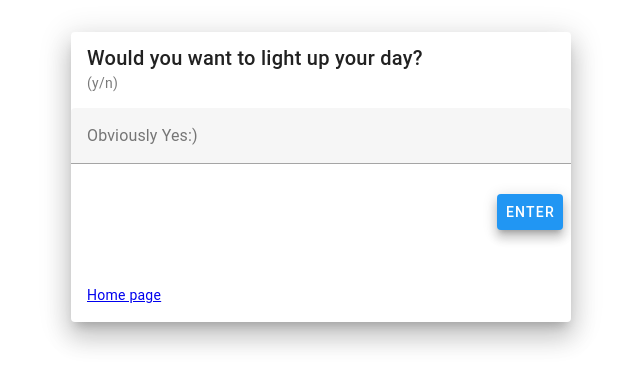
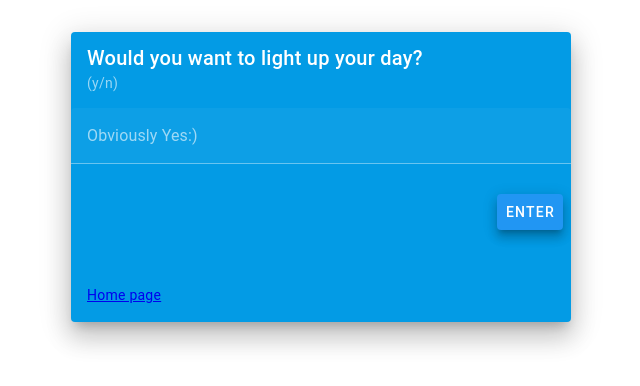
Before and after one commit to IntelliTect-Samples/EWU-CSCD379-2024-Spring, a Nuxt app in the folder wordle-web/: page /game in a window 1280 px wide. Shown: the top 386 px of the page, without its empty margins (319-959 px from the left). Built offline with nearby package versions, Linux system fonts and the light colour scheme.

Commit message:
making it look better

```diff
--- a/wordle-web/pages/game.vue
+++ b/wordle-web/pages/game.vue
@@ -1,6 +1,7 @@
 <template>
-  <v-card class="mx-auto my-8" elevation="16" max-width="500">
-    <v-card-item>
+  <v-card color="light-blue-darken-1" class="mx-auto my-8" elevation="16" max-width="500">
+
+    <v-card-item >
       <v-card-title> Would you want to light up your day? </v-card-title>
       <v-card-subtitle> (y/n) </v-card-subtitle>
     </v-card-item>
```
